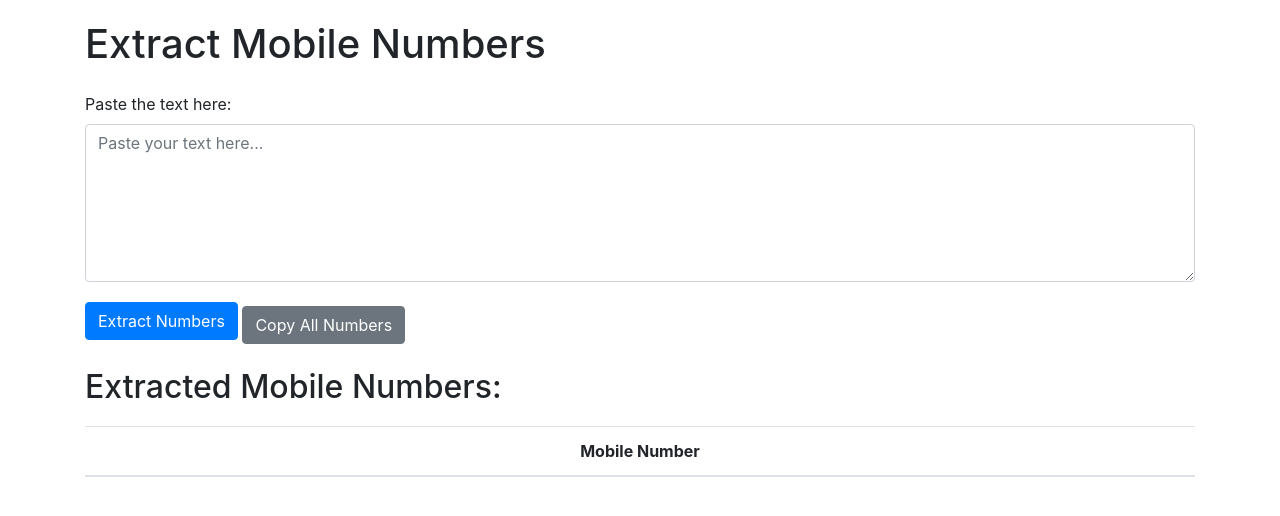
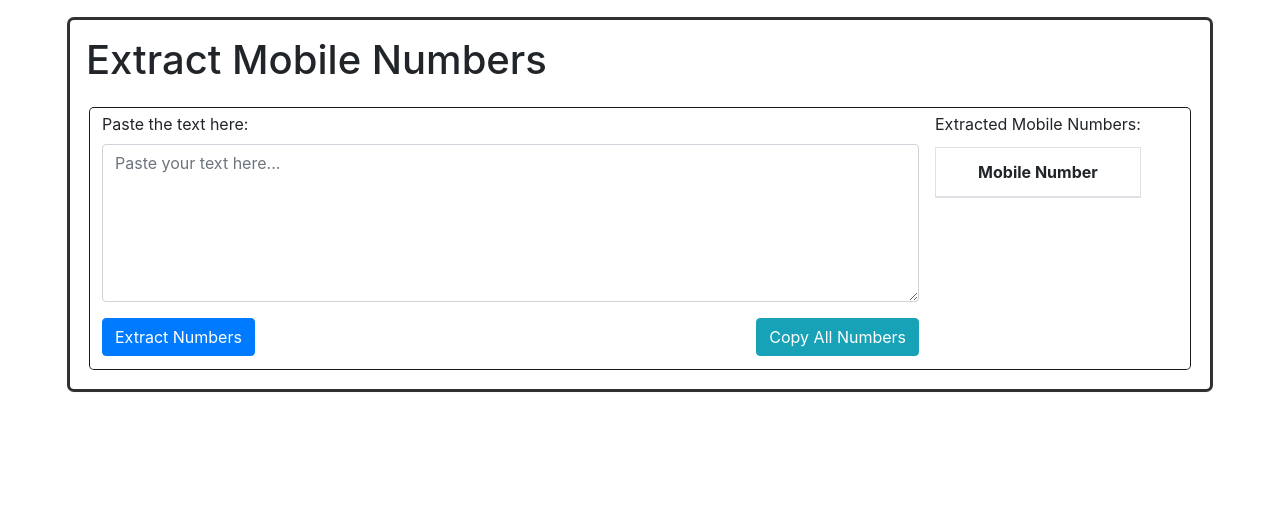
Before and after one commit to w15147m/Get-W-g-n, a plain HTML site: page index.html in a window 1280 px wide. Drawn offline with nearby package versions, Linux system fonts and the light colour scheme.

Commit message:
update code

```diff
--- a/index.html
+++ b/index.html
@@ -1,5 +1,6 @@
 <!DOCTYPE html>
 <html lang="en">
+
 <head>
     <meta charset="UTF-8">
     <meta name="viewport" content="width=device-width, initial-scale=1.0">
@@ -11,28 +12,37 @@
         .container {
             margin-top: 20px;
         }
+
         .result-table {
-            margin-top: 20px;
+            margin-top: 3px;
         }
-        .result-table th, .result-table td {
+
+        .result-table th,
+        .result-table td {
             text-align: center;
+
         }
     </style>
 </head>
+
 <body>
-    <div class="container">
+    <div class="container p-3 rounded" style="box-shadow: rgba(0, 0, 0, 0.16) 0px 1px 4px, rgb(51, 51, 51) 0px 0px 0px 3px;">
         <h1 class="mb-4">Extract Mobile Numbers</h1>
-
+        <div class=" row  rounded m-1" style="box-shadow: rgba(255, 255, 255, 0.2) 0px 0px 0px 1px inset, rgba(0, 0, 0, 0.9) 0px 0px 0px 1px;">
+            <div class="col-lg-9  p-1 rounded mx-2" >
                 <div class="form-group">
                     <label for="inputText">Paste the text here:</label>
-            <textarea id="inputText" class="form-control" placeholder="Paste your text here..." rows="6"></textarea>
+                    <textarea id="inputText" class="form-control" placeholder="Paste your text here..."
+                        rows="6"></textarea>
                 </div>
-
+                <div class="d-flex  justify-content-between">
                     <button class="btn btn-primary" onclick="extractNumbers()">Extract Numbers</button>
-        <button class="btn btn-secondary mt-2" onclick="copyNumbers()">Copy All Numbers</button>
-
-        <h2 class="mt-4">Extracted Mobile Numbers:</h2>
-        <table id="outputTable" class="table result-table">
+                    <button class="btn btn-info " onclick="copyNumbers()">Copy All Numbers</button>
+                </div>
+            </div>
+            <div class=" p-1  rounded overflow-auto  " style="height: 261px;">
+                <label for="inputText">Extracted Mobile Numbers:</label>
+                <table id="outputTable" class="table result-table  border">
                     <thead>
                         <tr>
                             <th>Mobile Number</th>
@@ -43,7 +53,8 @@
                     </tbody>
                 </table>
             </div>
-
+        </div>
+    </div>
     <!-- Bootstrap and jQuery (required for Bootstrap JavaScript plugins) -->
     <script src="https://code.jquery.com/jquery-3.5.1.slim.min.js"></script>
     <script src="https://cdn.jsdelivr.net/npm/@popperjs/core@2.5.2/dist/umd/popper.min.js"></script>
@@ -79,7 +90,7 @@
                 const row = tbody.insertRow();
                 const cell = row.insertCell(0);
                 cell.colSpan = 1;
-                cell.textContent = 'No mobile numbers found.';
+                cell.textContent = 'No numbers found.';
                 cell.classList.add('text-center');
             }
         }
@@ -102,4 +113,5 @@
         }
     </script>
 </body>
+
 </html>
```
Lines whose indentation alone changed are shown as unchanged.
